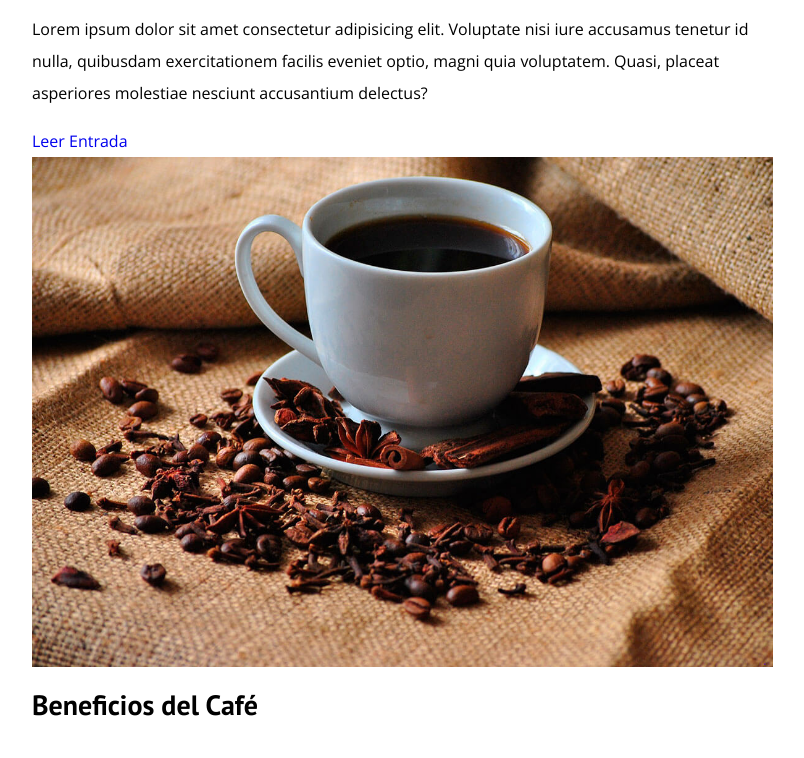
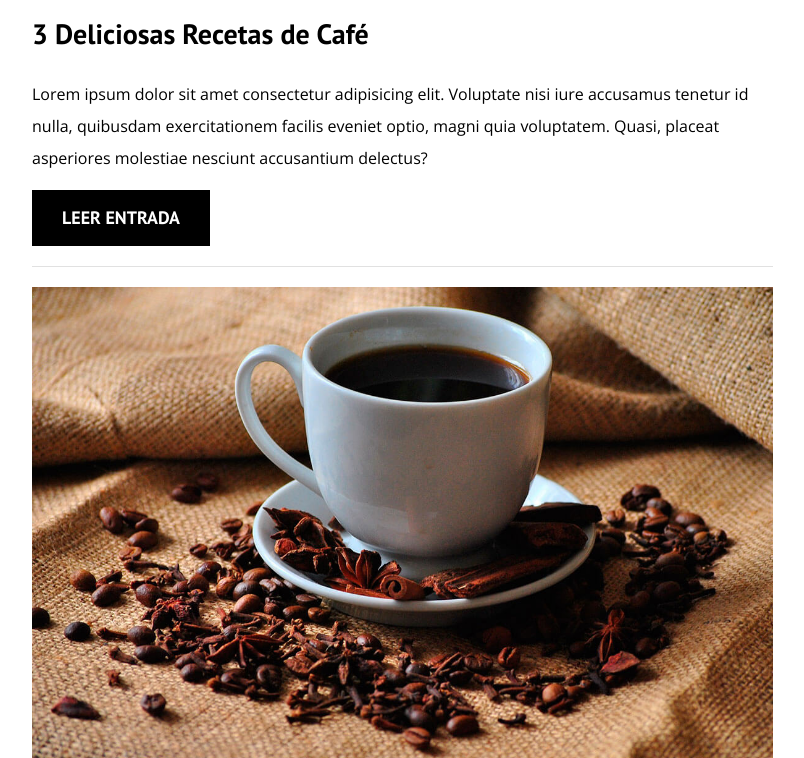
Before and after one commit to Cyber-IV/Coffee_Shop, a plain HTML site: page index.html in a window 1280 px wide. Shown: the part 2042-2800 px from the top of the page, without its empty margins (32-836 px from the left). Drawn offline with nearby package versions, Linux system fonts and the light colour scheme.

Commit message:
Agregando estilo a las entradas del blog en index

```diff
--- a/css/index.css
+++ b/css/index.css
@@ -3,6 +3,7 @@
     --textFont: "Open Sans",  sans-serif;
 
     --mainColor: #784D3C;
+    --gray:#E1E1E1;
     --white: #fff;
     --black: #000;
 }
@@ -48,6 +49,30 @@
     margin-top: 2rem;
 }
 
+.entry{
+    border-bottom: 1px solid var(--gray);
+    margin-bottom: 2rem;
+}
+.entry:last-of-type{
+    border-bottom: none;
+    margin-bottom: 0;
+}
+.button{
+    display: block;
+    font-family: var(--titlesFont);
+    color: var(--white);
+    text-align: center;
+    padding: 1rem 3rem;
+    font-size: 1.8rem;
+    text-transform: uppercase;
+    font-weight: 700;
+    margin-bottom: 2rem;
+}
+.entry__button{
+    background-color: var(--black);
+}
+
+/* Tablet */
 @media (min-width: 768px) {
     .nav-bar{
         display: flex;
@@ -68,4 +93,8 @@
         grid-template-columns: 2fr 1fr;
         column-gap: 4rem;
     }
+
+    .button{
+        display: inline-block;
+    }
 }
```
